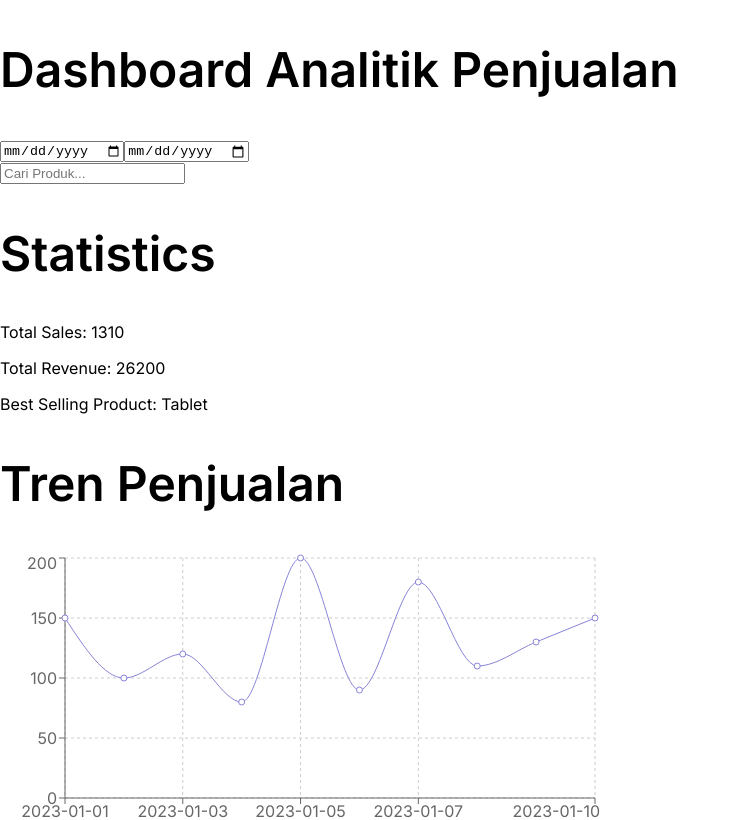
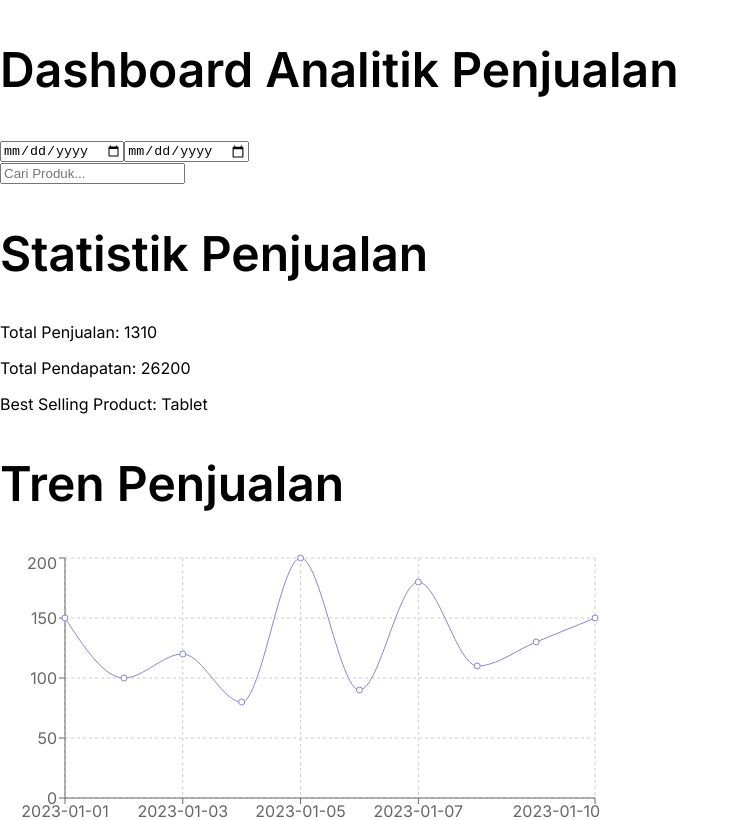
Before and after one commit to parukazz/db-sales-react, a React (Create React App) app: page / in a window 1280 px wide. Shown: the top 820 px of the page, without its empty margins (0-739 px from the left). Built offline with nearby package versions, Linux system fonts and the light colour scheme; data requests are answered from the project's data file.

Commit message:
[ADD] component Statistik Penjualan

```diff
--- a/src/components/Statistics.js
+++ b/src/components/Statistics.js
@@ -7,9 +7,9 @@ const Statistics = ({ sales }) => {
 
   return (
     <div>
-      <h2>Statistics</h2>
-      <p>Total Sales: {totalSales}</p>
-      <p>Total Revenue: {totalRevenue}</p>
+      <h2>Statistik Penjualan</h2>
+      <p>Total Penjualan: {totalSales}</p>
+      <p>Total Pendapatan: {totalRevenue}</p>
       <p>Best Selling Product: {bestProduct ? bestProduct.product : 'N/A'}</p>
     </div>
   );
```
